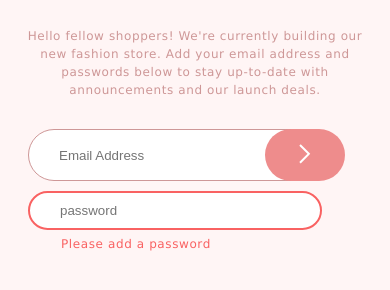
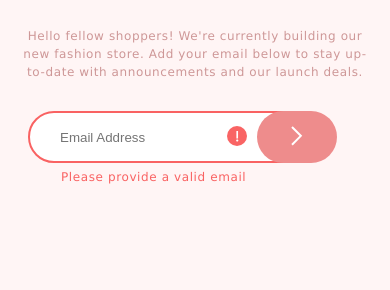
Before and after one commit to emedee/base-apparel, a plain HTML site: page Index.html in a window 390 px wide. Both pictures are taken after a click on the button 305 px from the left and 763 px from the top of the page. Shown: the part 608-898 px from the top of the page. Drawn offline with nearby package versions, Linux system fonts and the light colour scheme.

Commit message:
'commit'

```diff
--- a/Index.html
+++ b/Index.html
@@ -19,7 +19,7 @@
             <div class="my-div">
                 <p class="we">WE'RE</p>
                 <p class="coming-soon">COMING SOON</p>
-                <p class="fellow-shoppers">Hello fellow shoppers! We're currently building our new fashion store. Add your email address and passwords below to stay up-to-date with announcements
+                <p class="fellow-shoppers">Hello fellow shoppers! We're currently building our new fashion store. Add your email below to stay up-to-date with announcements
                     and our launch deals.
                 </p>
                 <div class="row">
@@ -27,7 +27,6 @@
                     <img src="./images/icon-error.svg" class="error-icon" alt="">
                     <button class="btn"><img src="./images/icon-arrow.svg" alt=""></button>
                 </div>
-                <input type="password" name="" id="my-password" placeholder="password">
                 <p class="valid-email"></p>
             </div>
         </div>
@@ -37,8 +36,7 @@
     </div>
 
 
-    <script src="./node_modules/axios/dist/axios.min.js"></script>
-    <!-- <script src="https://unpkg.com/axios/dist/axios.min.js"></script> -->
+
     <script src="script.js"></script>
 </body>
 </html>
--- a/Style.css
+++ b/Style.css
@@ -42,12 +42,6 @@
         text-align: center;
     }
     #my-email{
-        padding: 10px 30px 10px 30px !important;
-        width: 230px !important;
-        margin-left: 30px !important;
-        margin-right: 25px !important;
-    }
-    #my-password{
         padding: 10px 30px 10px 30px !important;
         width: 230px !important;
         margin-left: 30px !important;
@@ -124,13 +118,6 @@ body{
     border-radius: 50px;
     border: 1px solid hsl(0, 36%, 70%);
 }
-#my-password{
-    padding: 20px 30px 20px 30px;
-    width: 300px;
-    border-radius: 50px;
-    border: 1px solid hsl(0, 36%, 70%);
-    margin-top: 10px;
-}
 .error-icon{
     margin-left: -80px;
     margin-right: 90px;
--- a/script.js
+++ b/script.js
@@ -1,39 +1,25 @@
 let submitButton = document.querySelector('.btn');
-let emailField = document.querySelector('#my-email');
-let passField = document.querySelector('#my-password');
+let inputField = document.querySelector('#my-email');
 let errorIcon = document.querySelector('.error-icon');
 let response = document.querySelector('.valid-email');
 
 
-function ValidateEmail(user){
+function ValidateEmail(inputField){
     var mailformat = /^\w+([\.-]?\w+)*@\w+([\.-]?\w+)*(\.\w{2,3})+$/;
-    if(emailField.value.match(mailformat) && passField.value !== ''){
+    if(inputField.value.match(mailformat)){
         response.innerHTML = 'email added successfully!';
         response.style.color = 'rgb(150, 255, 140)'
         errorIcon.style.display = 'none';
-        emailField.style.border = '1px solid hsl(0, 36%, 70%)';
-        axios.post('https://base-apparel-12981.firebaseio.com/data.json', user)
-            .then(function(res){
-                console.log(res);
-            }, function(error){
-                console.log(error);
-            }, emailField.value = '', passField.value = '');
-    }else if(passField.value === ''){
-        response.innerHTML = 'Please add a password'
-        passField.style.border = '2px solid hsl(0, 93%, 68%)';
-        response.style.color = 'hsl(0, 93%, 68%)';
+        inputField.style.border = '1px solid hsl(0, 36%, 70%)';
+        inputField.value = '';
     }else{
-        emailField.style.border = '2px solid hsl(0, 93%, 68%)';
+        inputField.style.border = '2px solid hsl(0, 93%, 68%)';
         errorIcon.style.display = 'block';
         response.innerHTML = 'Please provide a valid email';
         response.style.color = 'hsl(0, 93%, 68%)';
     }
-
 }
 
 submitButton.addEventListener('click', function(){
-    var inputField = document.querySelector('#my-email').value;
-    var passwordField = document.querySelector('#my-password').value;
-    const user = {inputField, passwordField}
-    ValidateEmail(user);
+    ValidateEmail(inputField);
 })
```
Also changed, not shown: package-lock.json (deleted).
